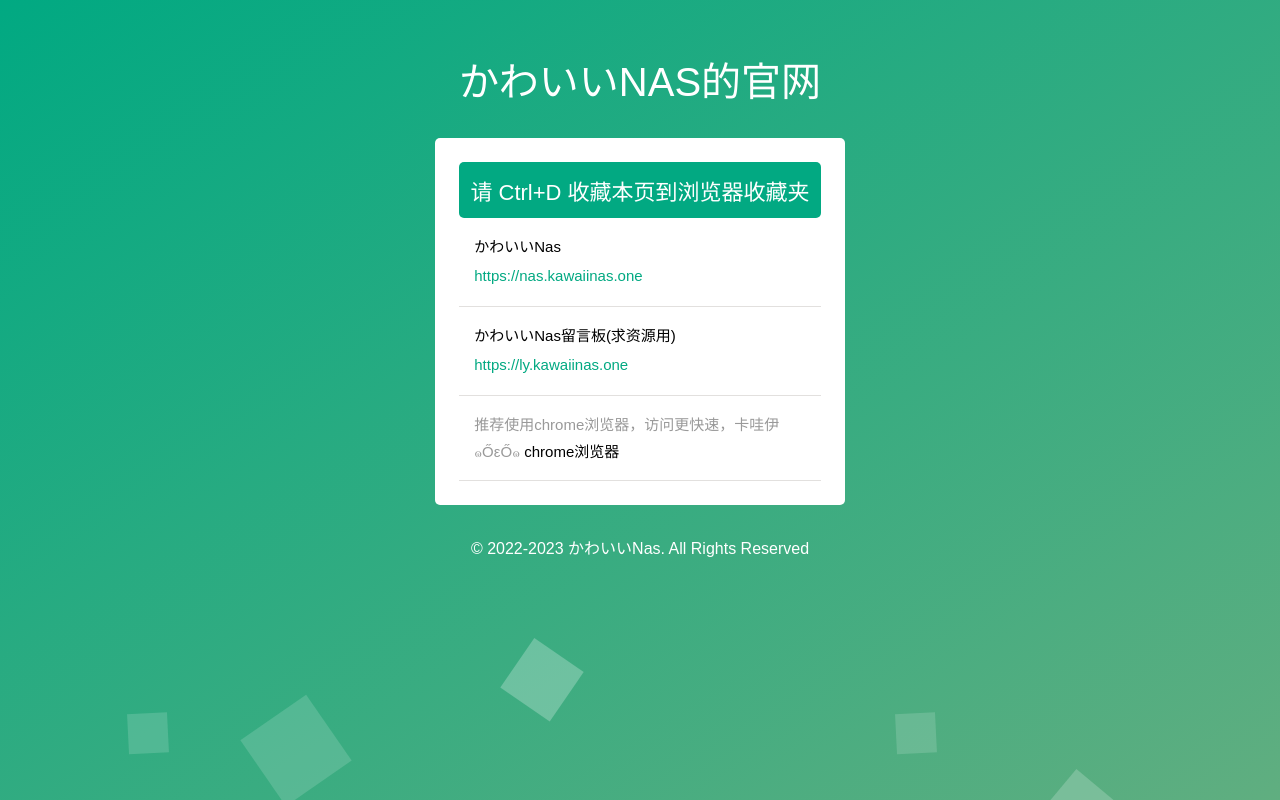
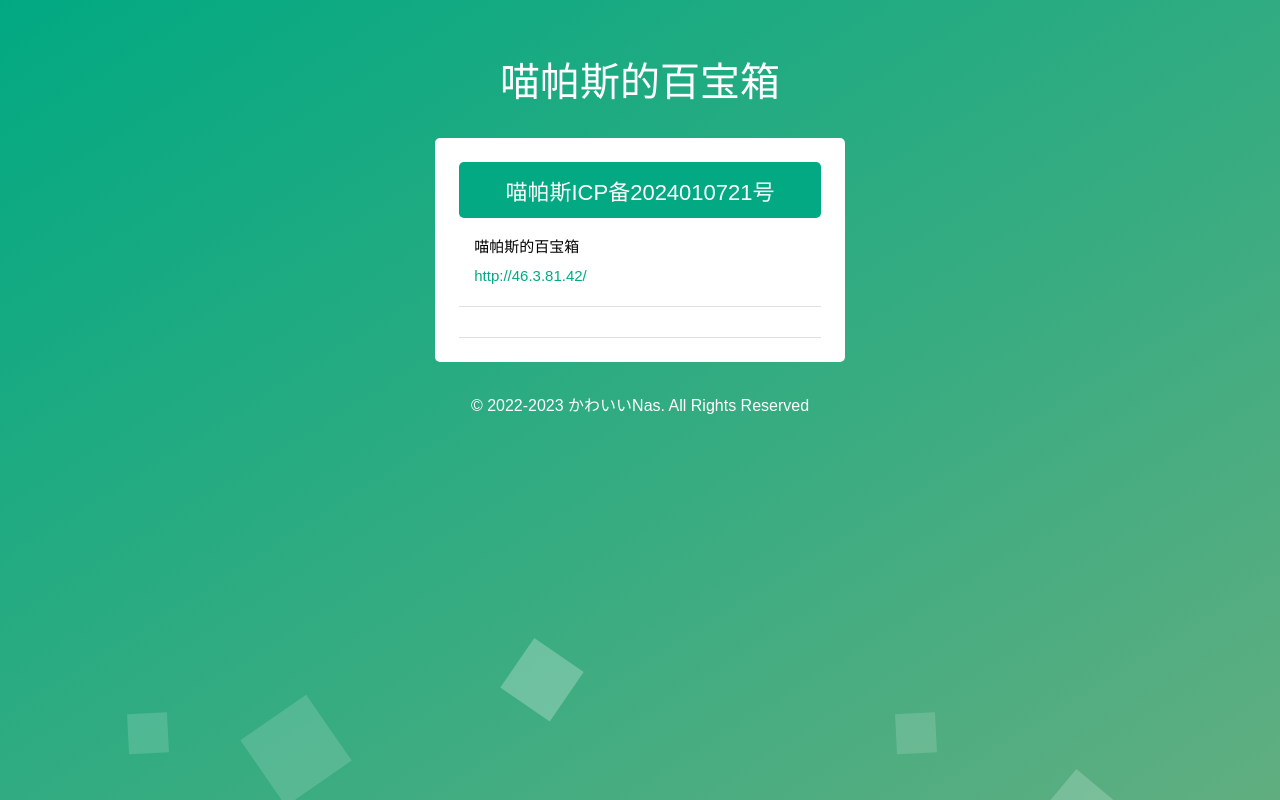
Before and after one commit to CuteNas/CuteNas.github.io, a plain HTML site: page index.html in a window 1280 px wide. Drawn offline with Linux system fonts and the light colour scheme.

Commit message:
Update index.html

```diff
--- a/index.html
+++ b/index.html
@@ -16,26 +16,17 @@
     <div id="all">
         <div class="wrapper">
             <div class="main">
-				<h1>かわいいNas的官网</h1>
+				<h1>喵帕斯的百宝箱</h1>
 				<div class="content">
 					<div class="content-top">
-							<h2>请 Ctrl+D 收藏本页到浏览器收藏夹</h2>
+							<h2>喵帕斯ICP备2024010721号</h2>
 							<ul>
 								<li>
-									かわいいNas
-									<a href="https://nas.kawaiinas.one" target="_blank"><i>https://nas.kawaiinas.one</i></a>
+									喵帕斯的百宝箱
+									<a href="46.3.81.42" target="_blank"><i>http://46.3.81.42/</i></a>
 
 								</span></span></li>
 							        <li>
-									かわいいNas留言板(求资源用)
-									<a href="https://ly.kawaiinas.one" target="_blank"><i>https://ly.kawaiinas.one</i></a>
-
-								</span></span></li>
-								<li>
-                                <span>推荐使用chrome浏览器，访问更快速，卡哇伊๑ŐεŐ๑
-								<a href="https://www.google.cn/chrome/" target="_blank">chrome浏览器</a>
-							</ul>
-
 
 					</div>
 				</div>
```
